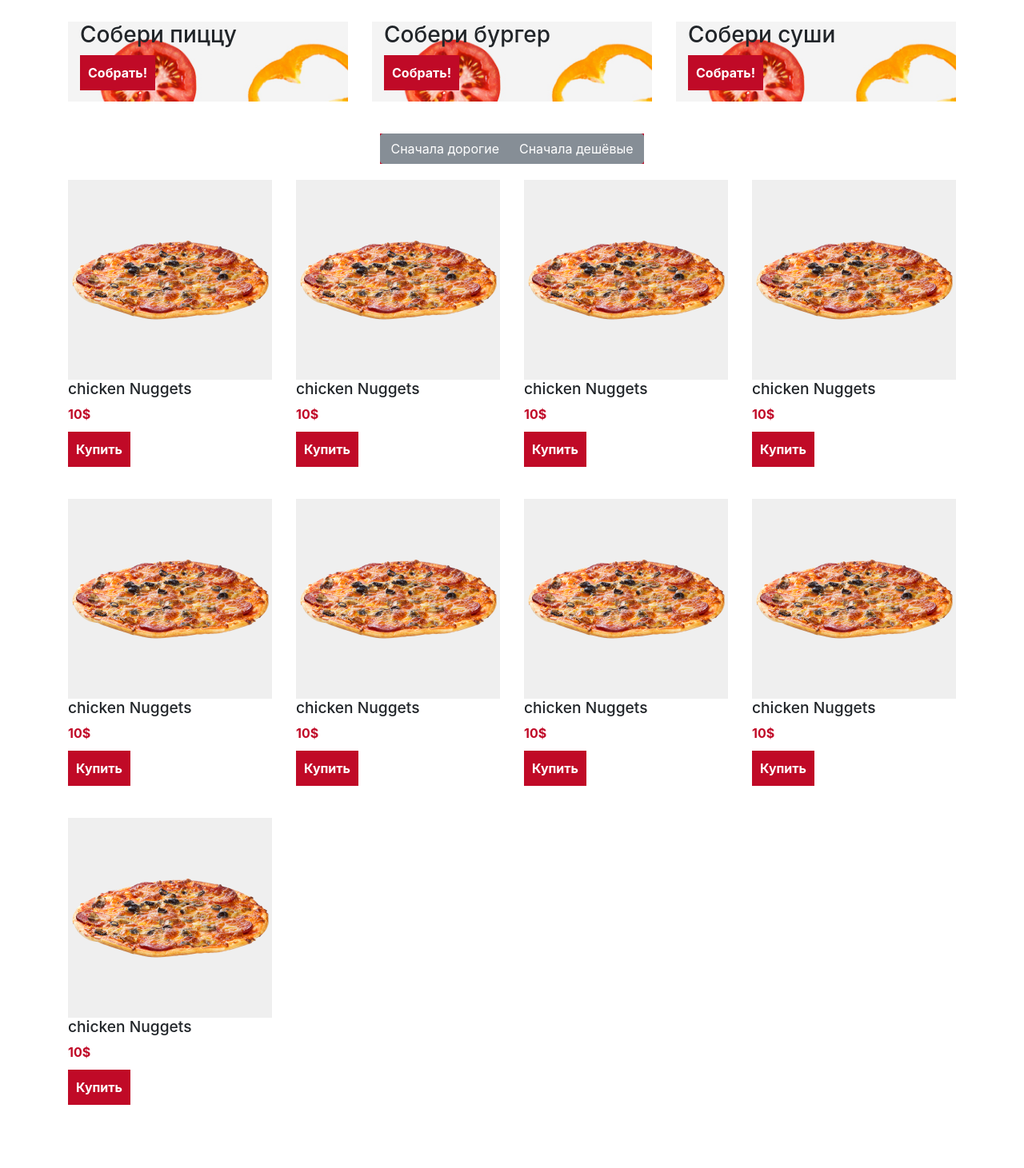
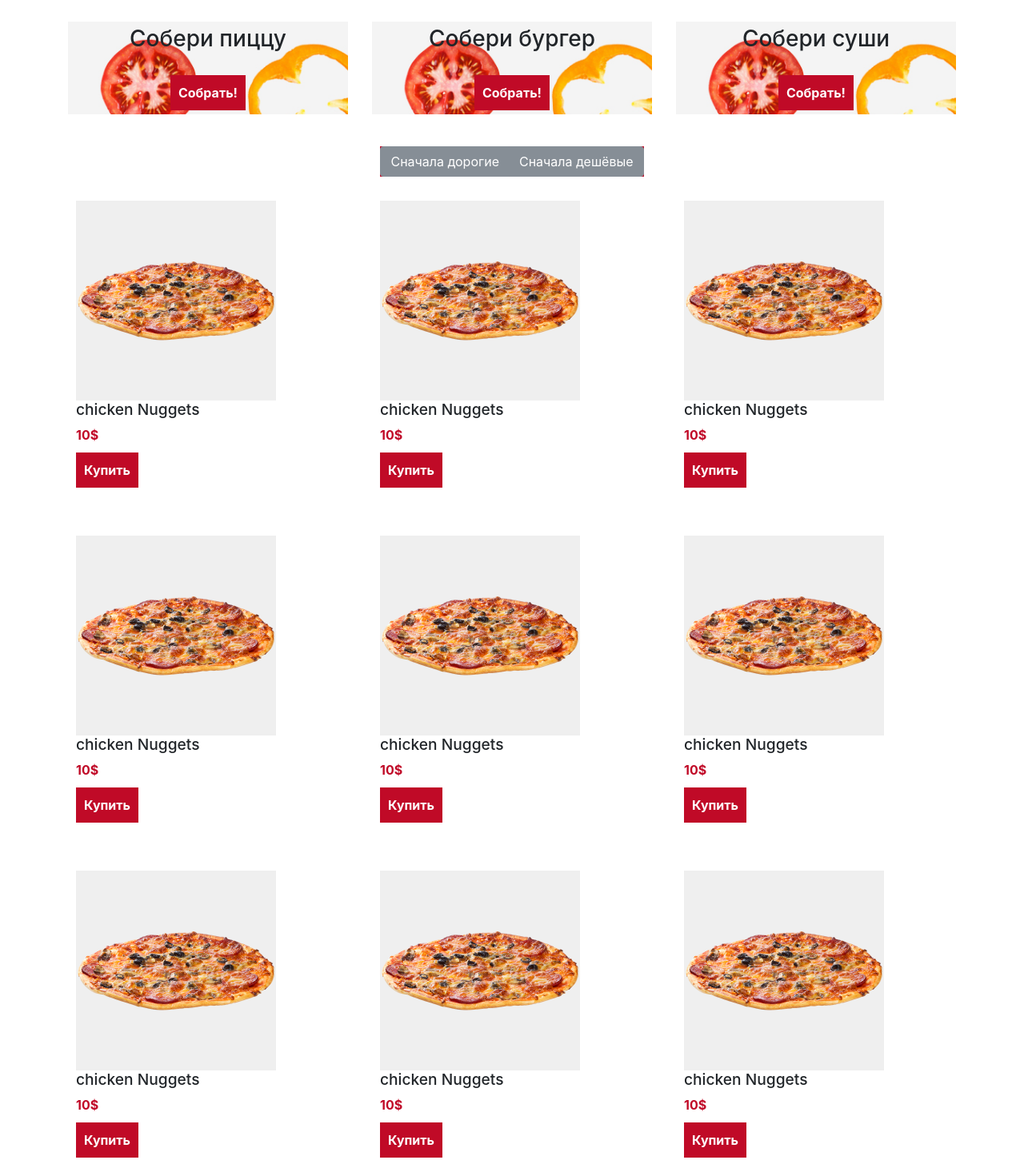
Before and after one commit to alexandrref/King, a website: page index.html in a window 1280 px wide. Shown: the part 467-1928 px from the top of the page at 80% size. Before the commit the page ends 1889 px from the top, so only its background shows below. Drawn offline with nearby package versions, Linux system fonts and the light colour scheme.

Commit message:
Поправил сетку сверстал футер

```diff
--- a/css/style.css
+++ b/css/style.css
@@ -1,9 +1,15 @@
 body {
-	font-family: 'Bungee';
+	font-family: "Ubuntu", sans-serif;
+    font-size: 18px;
+    font-weight: 500;
+    line-height: 1.55556;
+    color: #000;
+    position: relative;
 }
 
 h1, h2, h3, h4, h5, h6 {
-	font-family: 'Bungee';
+	font-family: "Ubuntu", sans-serif;
+	font-weight: 700;
 }
 
 .main_header{
@@ -25,6 +31,7 @@ h1, h2, h3, h4, h5, h6 {
 	background-position: center;
 	background-size: cover;
 	height: 50vh;
+	width: 100%;
 	text-align: center;
 	padding-right: 0;
 }
@@ -43,14 +50,19 @@ h1, h2, h3, h4, h5, h6 {
 }
 
 .main_section__builder_block_item{
-	min-height: 100px;
 	background: url("../img/banner-btn-pizza.jpg") no-repeat #cecece;
 	background-size: cover;
 	margin-bottom: 40px;
+	text-align: center;
+	padding: 5px;
 }
 
 .main_section__builder_block_item:last-child{
 	margin-bottom: 0;
+}
+
+.main_section__builder_block_item_title{
+	padding-bottom: 20px;
 }
 
 .main_section__builder_block_item_btn{
@@ -60,30 +72,35 @@ h1, h2, h3, h4, h5, h6 {
 	color: #fff;
 	border: none;
 	display: inline-block;
-	font-weight: bold;
+	font-weight: 700;
 }
 
 .main_section__builder_block_item_btn:hover{
 	background-color: #fff;
 	color: #c00a27;
+	padding: 8px;
 	border: 2px solid #c00a27;
-	font-weight: bold;
+	font-weight: 700;
 }
 
 .food_list_item{
 	margin-bottom: 40px;
+	padding: 10px;
 }
 
 .food_list_item_header{
-	background: #efefef;
-	min-width: 250px;
-	min-height: 250px;
+	background: url('../img/pizza_avatar.png') #efefef no-repeat;
+	background-position: center;
+	width: 250px;
+	height: 250px;
 	text-align: center;
 }
 
 .food_list_item_header_img{
 	margin: 0 auto;
 	display: inline-block;
+	background-image: url('../img/pizza_avatar.png');
+	background-size: cover;
 }
 
 .food_list_item_title{
@@ -92,14 +109,14 @@ h1, h2, h3, h4, h5, h6 {
 
 .food_list_item_price{
 	margin-bottom: 10px;
-	font-weight: bold;
+	font-weight: 700;
 	color: #c00a27;
 }
 
 .food_list_item_footer_btn{
 	display: inline-block;
 	color: #fff;
-	font-weight: bold;
+	font-weight: 700;
 	padding: 10px;
 	background-color: #c00a27;
 	outline: none;
@@ -109,8 +126,9 @@ h1, h2, h3, h4, h5, h6 {
 .food_list_item_footer_btn:hover{
 	background-color: #fff;
 	color: #c00a27;
+	padding: 8px;
 	border: 2px solid #c00a27;
-	font-weight: bold;
+	font-weight: 700;
 }
 
 .food_list_item_footer_buy{
@@ -128,9 +146,38 @@ h1, h2, h3, h4, h5, h6 {
 	background: #c00a27;
 }
 
+.main_footer{
+	position: absolute;
+    bottom: 0;
+    width: 100%;
+    height: 20px;
+    line-height: 60px;
+    background-color: #c00a27;
+}
+
 @media (max-width: 768px) {
+
+	.food_list_item_header{
+		width: 100%;
+	}
+
+	.food_list_item_footer_buy{
+		width: 100%;
+	}
+
+	.food_list_item_footer_btn_buy{
+		width: 100%;
+	}
+}
+
+@media (max-width: 576px){
 	.main_section__builder_block_item {
 		text-align: center;
 		margin-bottom: 40px;
 	}
+
+	.main_section__builder_block_item:last-child {
+		margin-bottom: 0;
+	}
+
 }
--- a/index.html
+++ b/index.html
@@ -4,7 +4,7 @@
 	<title>SPA_Restaraunt</title>
 	<link rel="stylesheet" type="text/css" href="css/style.css">
 	<link rel="stylesheet" href="https://maxcdn.bootstrapcdn.com/bootstrap/4.0.0-beta.2/css/bootstrap.min.css" integrity="sha384-PsH8R72JQ3SOdhVi3uxftmaW6Vc51MKb0q5P2rRUpPvrszuE4W1povHYgTpBfshb" crossorigin="anonymous">
-	<link href="https://fonts.googleapis.com/css?family=Bungee" rel="stylesheet">
+	<link href="https://fonts.googleapis.com/css?family=Ubuntu:500,700&amp;subset=cyrillic" rel="stylesheet"
 	<meta name="viewport" content="width=device-width, initial-scale=1" />
 </head>
 <body>
@@ -13,28 +13,25 @@
 			<div class="container">
 				<div class="row">
 					<div class="main_header__logo_wrap col-md-2 col-sm-12">
-						<a class="main_header__logo" href="#"><img src="img/logo.png"></a>
+						<a class="main_header__logo" href="#"><img src="img/logo2.png"></a>
 					</div>
 				</div>
 			</div>
 		</div>
-			<div class="row">
-				<div class="col-md-12">
-						<div class="main_header__preview">
-							<h2 class="main_header__preview_text">Собери бургер своей мечты!</h2>
-						</div>
+				<div class="main_header__preview">
+					<h2 class="main_header__preview_text">Собери бургер своей мечты!</h2>
 				</div>
 			</div>
 	</header>
 	<section class="main_section">
 		<div class="container">
 				<div class="main_section__builder_block row">
-					<div class=" col-md-4 col-sm-1">
+					<div class=" col-md-4 col-sm-4 col-xs-4">
 						<div class="main_section__builder_block_item">
 							<div class="container">
 								<div class="row">
 									<div class="col-md-12">
-										<h3>Собери пиццу</h3>
+										<h3 class="main_section__builder_block_item_title">Собери пиццу</h3>
 										<button class="main_section__builder_block_item_btn">
 											Собрать!
 										</button>
@@ -44,12 +41,12 @@
 						</div>
 					</div>
 
-					<div class="col-md-4">
+					<div class="col-md-4 col-sm-4 col-xs-4">
 						<div class="main_section__builder_block_item">
 							<div class="container">
 								<div class="row">
 									<div class="col-md-12">
-										<h3>Собери бургер</h3>
+										<h3 class="main_section__builder_block_item_title">Собери бургер</h3>
 										<button class="main_section__builder_block_item_btn">
 											Собрать!
 										</button>
@@ -59,12 +56,12 @@
 						</div>
 					</div>
 
-					<div class="col-md-4">
+					<div class="col-md-4 col-sm-4 col-xs-4">
 						<div class="main_section__builder_block_item">
 							<div class="container">
 								<div class="row">
 									<div class="col-md-12">
-										<h3>Собери суши</h3>
+										<h3 class="main_section__builder_block_item_title">Собери суши</h3>
 										<button class="main_section__builder_block_item_btn">
 											Собрать!
 										</button>
@@ -81,10 +78,10 @@
 				</div>
 				</div>
 				<div class="main_section__food_list row">
-						<div class="col-md-3 col-sm-6 col-xs-12">
+						<div class="col-lg-4 col-md-6 col-sm-12 col-xs-12">
 							<div class="food_list_item">
 								<div class="food_list_item_header">
-									<img class="food_list_item_header_img" src="img/pizza_avatar.png">
+									<div class="food_list_item_header_img"></div>
 								</div>
 								<h3 class="food_list_item_title">chicken Nuggets</h3>
 								<div class="food_list_item_price">10$</div>
@@ -96,10 +93,10 @@
 							</div>
 						</div>
 
-						<div class="col-md-3 col-sm-6 col-xs-12">
+						<div class="col-lg-4 col-md-6 col-sm-12 col-xs-12">
 							<div class="food_list_item">
 								<div class="food_list_item_header">
-									<img class="food_list_item_header_img" src="img/pizza_avatar.png">
+									<div class="food_list_item_header_img"></div>
 								</div>
 								<h3 class="food_list_item_title">chicken Nuggets</h3>
 								<div class="food_list_item_price">10$</div>
@@ -111,10 +108,10 @@
 							</div>
 						</div>
 
-						<div class="col-md-3 col-sm-6 col-xs-12">
+						<div class="col-lg-4 col-md-6 col-sm-12 col-xs-12">
 							<div class="food_list_item">
 								<div class="food_list_item_header">
-									<img class="food_list_item_header_img" src="img/pizza_avatar.png">
+									<div class="food_list_item_header_img"></div>
 								</div>
 								<h3 class="food_list_item_title">chicken Nuggets</h3>
 								<div class="food_list_item_price">10$</div>
@@ -126,10 +123,10 @@
 							</div>
 						</div>
 
-						<div class="col-md-3 col-sm-6 col-xs-12">
+						<div class="col-lg-4 col-md-6 col-sm-12 col-xs-12">
 							<div class="food_list_item">
 								<div class="food_list_item_header">
-									<img class="food_list_item_header_img" src="img/pizza_avatar.png">
+									<div class="food_list_item_header_img"></div>
 								</div>
 								<h3 class="food_list_item_title">chicken Nuggets</h3>
 								<div class="food_list_item_price">10$</div>
@@ -141,10 +138,10 @@
 							</div>
 						</div>
 
-						<div class="col-md-3 col-sm-6 col-xs-12">
+						<div class="col-lg-4 col-md-6 col-sm-12 col-xs-12">
 							<div class="food_list_item">
 								<div class="food_list_item_header">
-									<img class="food_list_item_header_img" src="img/pizza_avatar.png">
+									<div class="food_list_item_header_img"></div>
 								</div>
 								<h3 class="food_list_item_title">chicken Nuggets</h3>
 								<div class="food_list_item_price">10$</div>
@@ -156,10 +153,10 @@
 							</div>
 						</div>
 
-						<div class="col-md-3 col-sm-6 col-xs-12">
+						<div class="col-lg-4 col-md-6 col-sm-12 col-xs-12">
 							<div class="food_list_item">
 								<div class="food_list_item_header">
-									<img class="food_list_item_header_img" src="img/pizza_avatar.png">
+									<div class="food_list_item_header_img"></div>
 								</div>
 								<h3 class="food_list_item_title">chicken Nuggets</h3>
 								<div class="food_list_item_price">10$</div>
@@ -171,10 +168,10 @@
 							</div>
 						</div>
 
-						<div class="col-md-3 col-sm-6 col-xs-12">
+						<div class="col-lg-4 col-md-6 col-sm-12 col-xs-12">
 							<div class="food_list_item">
 								<div class="food_list_item_header">
-									<img class="food_list_item_header_img" src="img/pizza_avatar.png">
+									<div class="food_list_item_header_img"></div>
 								</div>
 								<h3 class="food_list_item_title">chicken Nuggets</h3>
 								<div class="food_list_item_price">10$</div>
@@ -186,10 +183,10 @@
 							</div>
 						</div>
 
-						<div class="col-md-3 col-sm-6 col-xs-12">
+						<div class="col-lg-4 col-md-6 col-sm-12 col-xs-12">
 							<div class="food_list_item">
 								<div class="food_list_item_header">
-									<img class="food_list_item_header_img" src="img/pizza_avatar.png">
+									<div class="food_list_item_header_img"></div>
 								</div>
 								<h3 class="food_list_item_title">chicken Nuggets</h3>
 								<div class="food_list_item_price">10$</div>
@@ -201,10 +198,10 @@
 							</div>
 						</div>
 
-						<div class="col-md-3 col-sm-6 col-xs-12">
+						<div class="col-lg-4 col-md-6 col-sm-12 col-xs-12">
 							<div class="food_list_item">
 								<div class="food_list_item_header">
-									<img class="food_list_item_header_img" src="img/pizza_avatar.png">
+									<div class="food_list_item_header_img"></div>
 								</div>
 								<h3 class="food_list_item_title">chicken Nuggets</h3>
 								<div class="food_list_item_price">10$</div>
@@ -218,5 +215,6 @@
 				</div>
 		</div>
 	</section>
+	<footer class="main_footer"></footer>
 </body>
 </html>
```
Also changed, not shown: img/logo.png (deleted), img/logo2.png (added).
